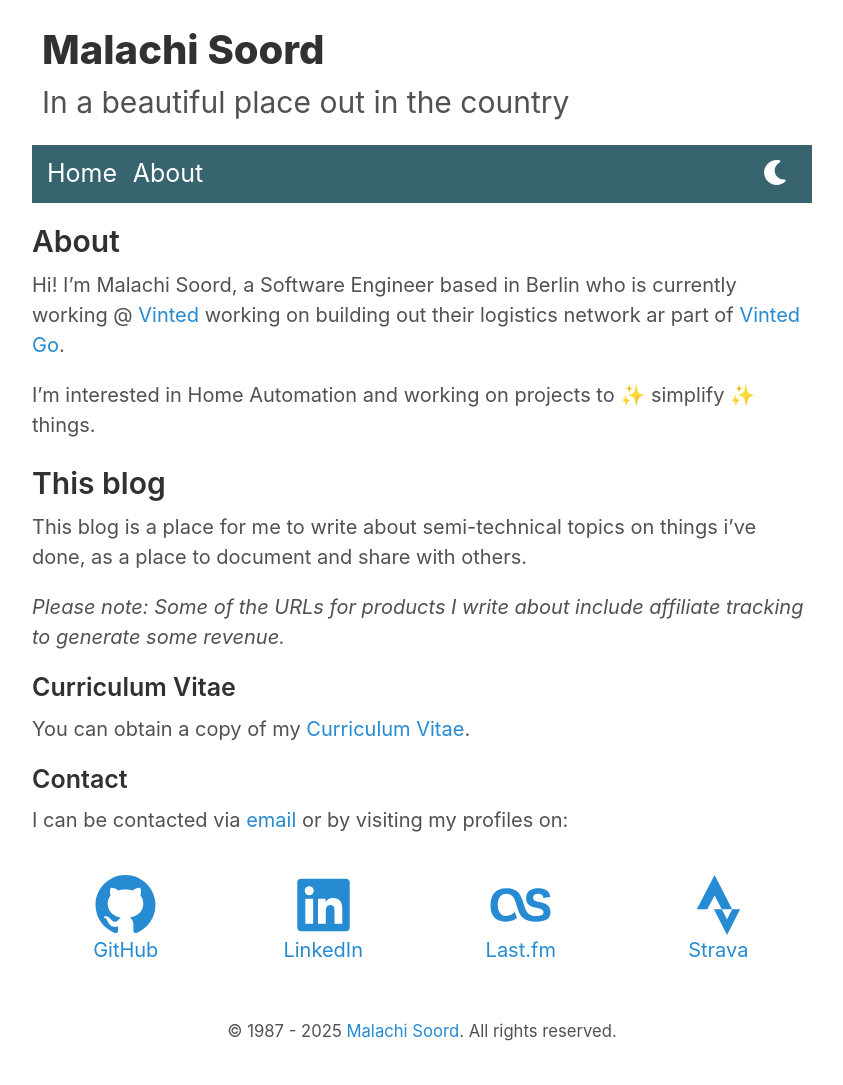
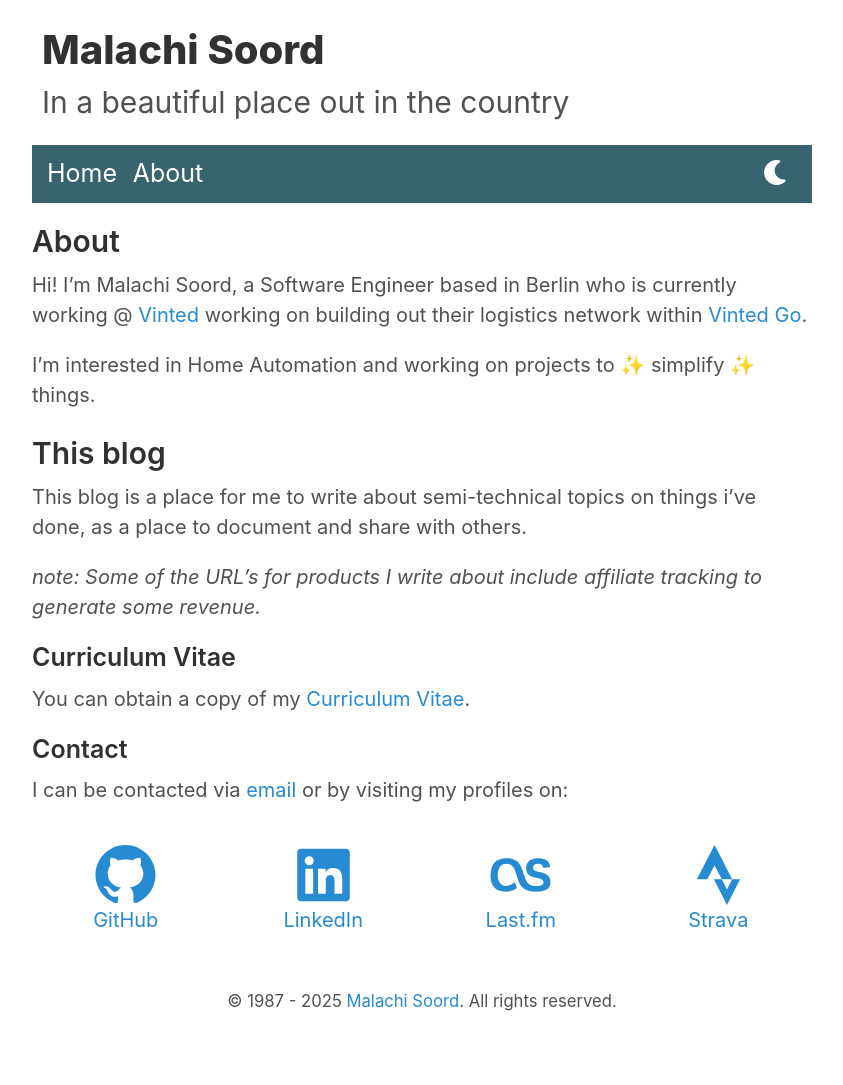
Before and after one commit to inverse/personal-site, a Jekyll site: the page built from about.md, in a window 1280 px wide. Shown: the whole page, without its empty margins (218-1061 px from the left). Built offline with Jekyll 4.4.1, drawn with Linux system fonts in a browser that asks for light colours; nearby versions of some CDN libraries; after the commit the page ends 1055 px from its top, so only the background shows below that.

Commit message:
fix about

```diff
--- a/about.md
+++ b/about.md
@@ -3,7 +3,7 @@
 title: About
 ---
 
-Hi! I'm Malachi Soord, a Software Engineer based in Berlin who is currently working @ [Vinted](https://www.vinted.com) working on building out their logistics network ar part of [Vinted Go](https://vintedgo.com).
+Hi! I'm Malachi Soord, a Software Engineer based in Berlin who is currently working @ [Vinted](https://www.vinted.com) working on building out their logistics network within [Vinted Go](https://vintedgo.com).
 
 I'm interested in Home Automation and working on projects to ✨ simplify ✨ things.
 
@@ -11,7 +11,7 @@
 
 This blog is a place for me to write about semi-technical topics on things i've done, as a place to document and share with others.
 
-_Please note: Some  of the URLs for products I write about include affiliate tracking to generate some revenue._
+_note: Some  of the URL's for products I write about include affiliate tracking to generate some revenue._
 
 ## Curriculum Vitae
 
```
